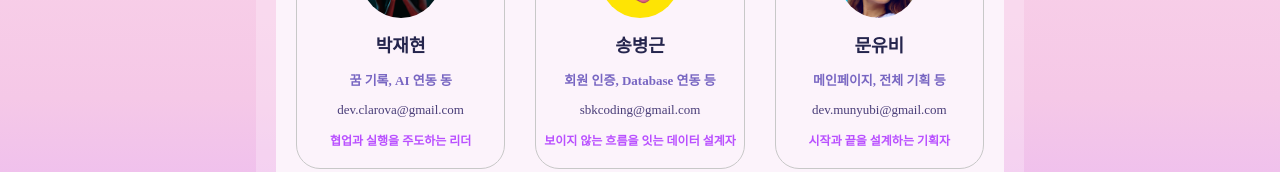
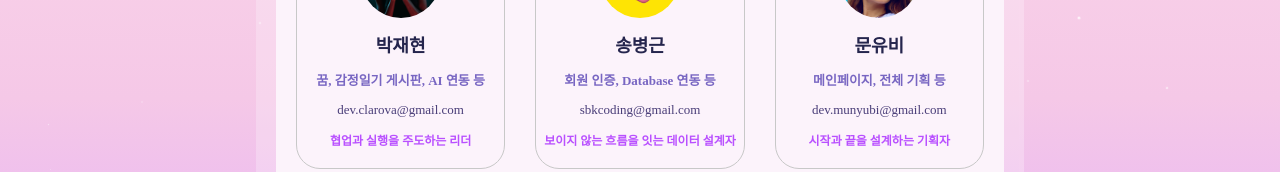
Before and after one commit to devyubi/Dream-In, a React (Create React App) app: page /support in a window 1280 px wide. Shown: the part 354-526 px from the top of the page. Built offline with nearby package versions, Linux system fonts and the light colour scheme; no server answers; a web font is replaced by a local one.

Commit message:
[docs] 별 배경 전역 적용

```diff
--- a/src/App.jsx
+++ b/src/App.jsx
@@ -27,6 +27,7 @@ import Support from "./pages/Support";
 import TermsOfService from "./pages/TermsOfService";
 import FindEmailPage from "./pages/FindEmailPage";
 import ScrollUpButton from "./components/common/ScrollUpButton";
+import TwinkleStars from "./components/TwinkleStars";
 
 function App() {
   return (
@@ -35,6 +36,7 @@ function App() {
         <Header />
         <ScrollToTop />
         <FavoritesProvider>
+          <TwinkleStars />
           <Routes>
             <Route path="/" element={<HomePage />}></Route>
             <Route path="/login" element={<LoginPage />}></Route>
--- a/src/components/TwinkleStars.jsx
+++ b/src/components/TwinkleStars.jsx
@@ -22,7 +22,7 @@ const StarWrapper = styled.div`
   pointer-events: none; /* 클릭 방해 방지 */
 `;
 
-const generateStars = (count = 20) => {
+const generateStars = (count = 80) => {
   const stars = [];
   for (let i = 0; i < count; i++) {
     const top = Math.random() * 100;
@@ -48,6 +48,6 @@ const generateStars = (count = 20) => {
   return stars;
 };
 
-export default function TwinkleStars({ count = 20 }) {
+export default function TwinkleStars({ count = 80 }) {
   return <StarWrapper>{generateStars(count)}</StarWrapper>;
 }
--- a/src/components/common/MadeIn.jsx
+++ b/src/components/common/MadeIn.jsx
@@ -85,7 +85,7 @@ const madePerson = [
   {
     name: "박재현",
     alt: "1",
-    role: "꿈 기록, AI 연동 동",
+    role: "꿈, 감정일기 게시판, AI 연동 등",
     email: "dev.clarova@gmail.com",
     oneliner: "협업과 실행을 주도하는 리더",
   },
--- a/src/css/calendar.css
+++ b/src/css/calendar.css
@@ -1,7 +1,7 @@
 .react-calendar {
   width: 1100px;
   padding: 20px 10px;
-  /* background: rgba(255, 255, 255, 0.44); */
+  background: rgba(255, 255, 255, 0.44);
   border-radius: 20px;
   border: none;
   font-family: "Arial", "Helvetica", sans-serif;
```
Also changed, not shown: 1 other file (tests, documents, lock files or other folders).
